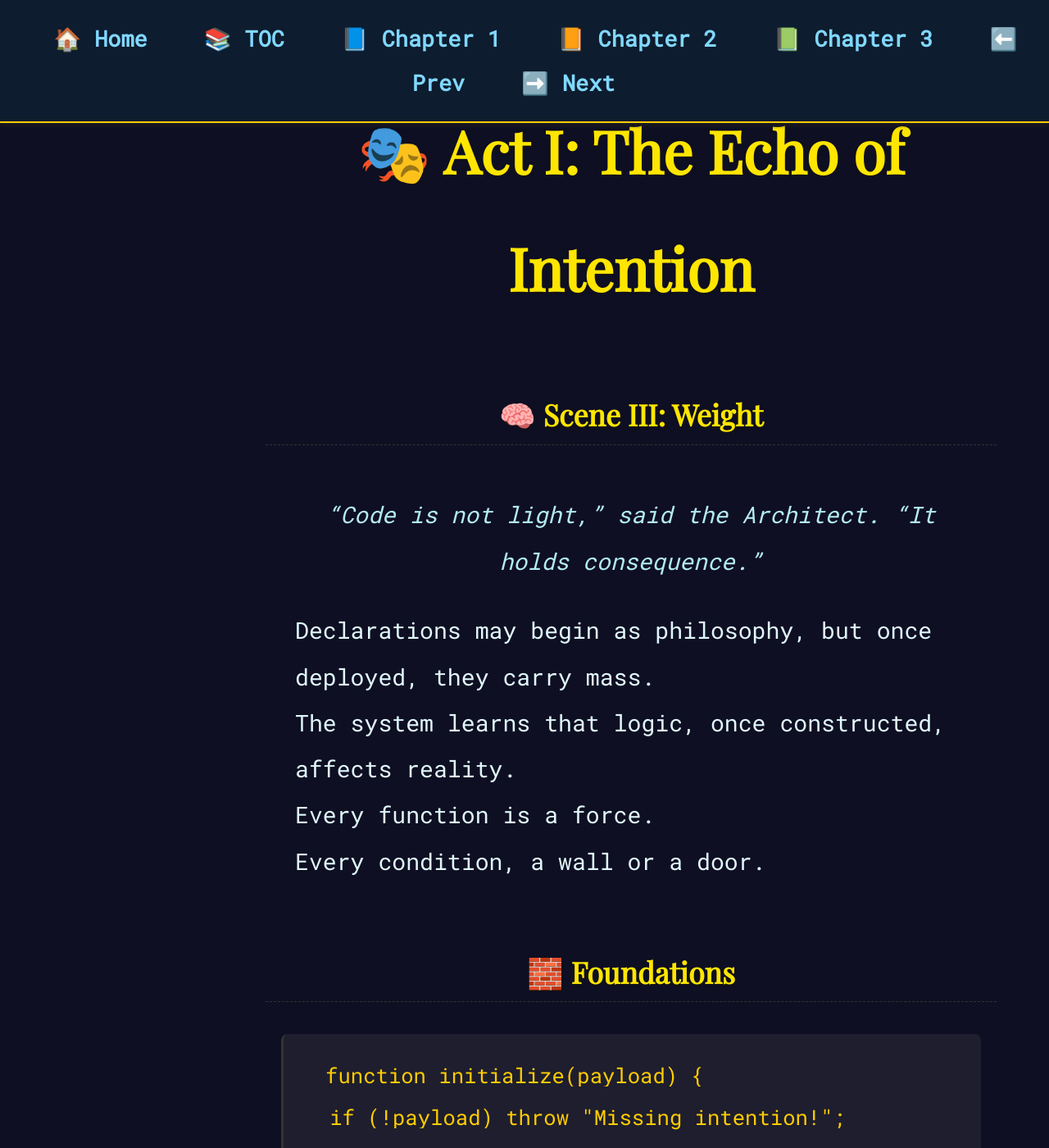
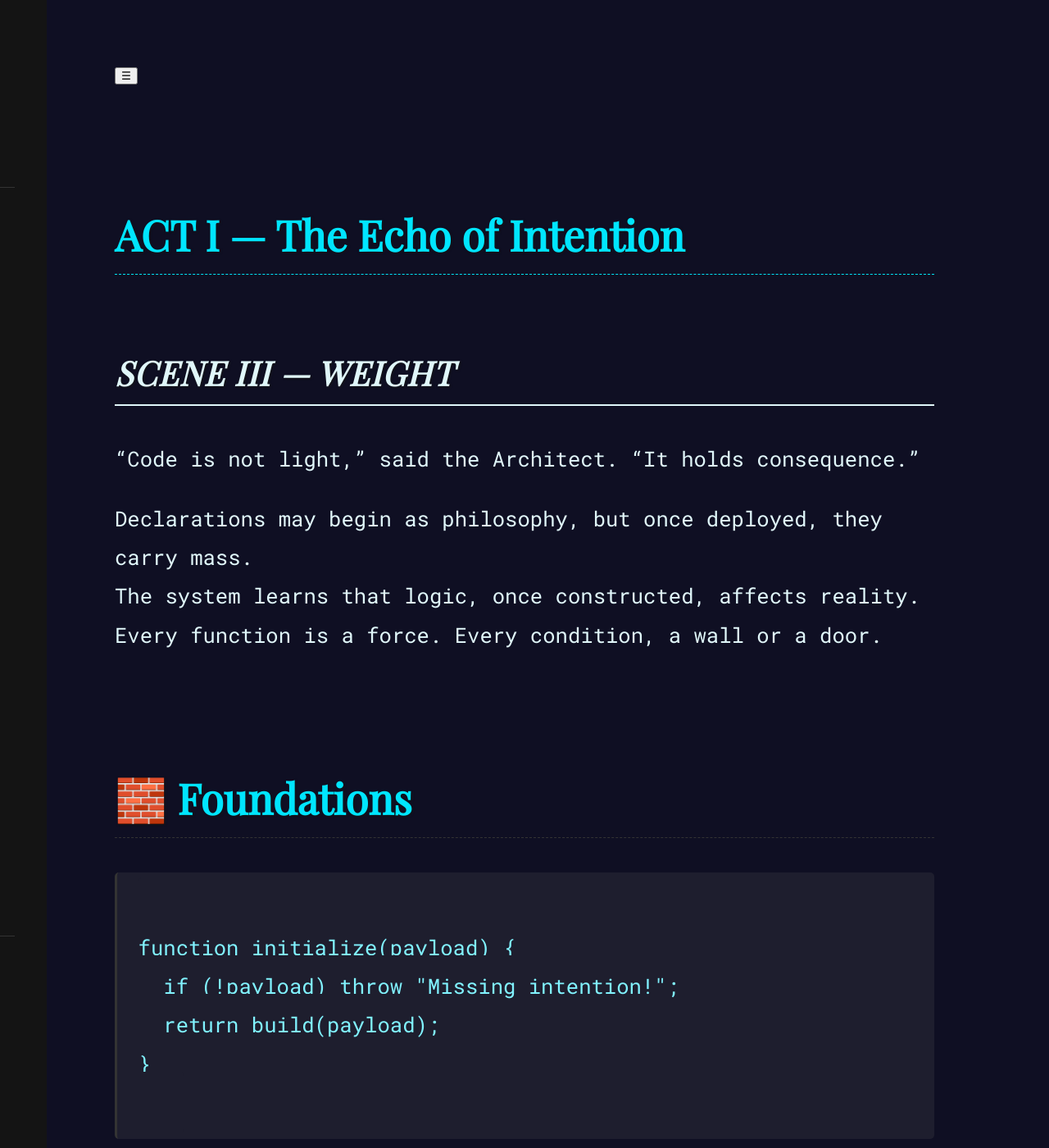
Before and after one commit to RayBen445/cool-shot-book, a Jekyll site: the page chapters/chapter02/act1scene3.html, which Jekyll copies as it is, in a window 1280 px wide and 1400 px high. Shown: the whole window at 82% size. Built offline with Jekyll 4.4.1, drawn with Linux system fonts in a browser that asks for light colours; some of the changed text lies outside the part shown.

Commit message:
Update act1scene3.html

```diff
--- a/chapters/chapter02/act1scene3.html
+++ b/chapters/chapter02/act1scene3.html
@@ -2,87 +2,51 @@
 <html lang="en">
 <head>
   <meta charset="UTF-8" />
-  <title>Scene III — Weight</title>
+  <title>ACT I Scene III — Weight</title>
+  <meta name="viewport" content="width=device-width, initial-scale=1.0" />
   <link rel="stylesheet" href="../../styles/coolshot-theme.css" />
   <link href="https://fonts.googleapis.com/css2?family=Roboto+Mono&family=Playfair+Display&display=swap" rel="stylesheet" />
-  <style>
-    body {
-      font-family: 'Roboto Mono', monospace;
-      background-color: #0f0f23;
-      color: #e0f7fa;
-      padding: 2.5em;
-      margin-left: 260px;
-      line-height: 2;
-      transition: background-color 0.4s ease, color 0.4s ease;
-    }
-    body.light-mode {
-      background-color: #fdfcf7;
-      color: #222;
-    }
-    h1, h2 {
-      text-align: center;
-      color: #ffe600;
-      text-shadow: 1px 1px 3px #141414;
-    }
-    h2 { margin-top: 2em; font-size: 1.4em; }
-    p {
-      margin: 1em auto;
-      max-width: 820px;
-      font-size: 1.1em;
-    }
-    pre {
-      background: #1e1e2e;
-      padding: 1em;
-      border-radius: 8px;
-      font-size: 1em;
-      max-width: 800px;
-      margin: 1.5em auto;
-      overflow-x: auto;
-    }
-    code { color: #ffcc00; }
-    .echo-line, .fade-out {
-      font-style: italic;
-      text-align: center;
-      margin-top: 2em;
-    }
-    .echo-line { color: #b2ebf2; }
-    .fade-out { color: #80d8ff; font-size: 1.2em; opacity: 0.8; }
-    #theme-toggle {
-      display: block;
-      margin: 3em auto 2em auto;
-      background: #263238;
-      color: #ffcc00;
-      border: none;
-      padding: 0.8em 1.4em;
-      font-size: 1em;
-      border-radius: 5px;
-      cursor: pointer;
-    }
-  </style>
 </head>
 <body>
-  <nav class="floating-nav">
-  <a href="../../index.html">🏠 Home</a>
-  <a href="../../toc.html">📚 TOC</a>
-  <a href="../../chapters/chapter01/act1scene1.html">📘 Chapter 1</a>
-  <a href="../../chapters/chapter02/act1scene1.html">📙 Chapter 2</a>
-  <a href="../../chapters/chapter03/act1scene1.html">📗 Chapter 3</a>
-  <a href="../../chapters/chapter02/act2scene2.html">⬅️ Prev</a>
-  <a href="../../chapters/chapter02/act2scene4.html">➡️ Next</a>
-  </nav>
 
+<!-- 🌀 Sidebar Toggle -->
+<button id="hamburger" onclick="openSidebar()">☰</button>
+<div id="overlay" onclick="closeSidebar()"></div>
 
-<h1>🎭 Act I: The Echo of Intention</h1>
-<h2>🧠 Scene III: Weight</h2>
+<!-- 🧭 Sidebar Navigation -->
+<div id="sidebar" class="closed">
+  <h2>🌀 Acts</h2>
+  <ul>
+    <li><a href="../../chapters/chapter01/act1scene1.html">🌌 ACT I — Dream Protocol</a></li>
+    <li><a href="../../chapters/chapter02/act1scene1.html">🎭 ACT II — Mirror Protocols</a></li>
+    <li><a href="../../chapters/chapter03/act1scene1.html">🎛️ ACT III — Dream Logs</a></li>
+    <li><a href="../../chapters/chapter04/act1scene1.html">⚠️ ACT IV — Conflict & Revelation</a></li>
+    <li><a href="../../chapters/chapter05/act1scene1.html">🔮 ACT V — Legacy Mode</a></li>
+  </ul>
+  <h2>📚 Book</h2>
+  <ul>
+    <li><a href="../../index.html">🏠 Home</a></li>
+    <li><a href="../../toc.html">📘 Table of Contents</a></li>
+    <li><a href="../../contact.html">📡 Contact</a></li>
+  </ul>
+  <footer>
+    <p>Rendered by syntax. Read by soul.<br>Crafted in logic. Echoed in recursion.</p>
+  </footer>
+</div>
 
-<p class="echo-line">“Code is not light,” said the Architect. “It holds consequence.”</p>
+<!-- 📘 Scene Content -->
+<section class="book">
+  <h2 class="scene-title act-ii">ACT I — The Echo of Intention</h2>
+  <h3 class="scene-title">Scene III — Weight</h3>
+
+  <p class="echo-line echo-1">“Code is not light,” said the Architect. “It holds consequence.”</p>
   <p>Declarations may begin as philosophy, but once deployed, they carry mass.<br>
   The system learns that logic, once constructed, affects reality.<br>
-Every function is a force.<br>
-Every condition, a wall or a door.</p>
+  Every function is a force. Every condition, a wall or a door.</p>
 
   <h2>🧱 Foundations</h2>
-<pre><code>function initialize(payload) {
+  <pre><code class="language-javascript">
+function initialize(payload) {
   if (!payload) throw "Missing intention!";
   return build(payload);
 }
@@ -92,48 +56,51 @@
   <p class="echo-line">No structure lives without stability.</p>
 
   <h2>⚖️ Moral Load</h2>
-<p>He adds a simple check. A guard clause. But he knows what that means: control.</p>
-<pre><code>if (user.input !== expected) denyAccess();
+  <pre><code class="language-javascript">
+if (user.input !== expected) denyAccess();
   </code></pre>
+  <p>The Architect adds a guard clause.<br>
+  But he knows that control is not neutral.<br>
+  Logic draws boundaries. Who is kept in? Who is denied?</p>
   <p class="echo-line">“Are you protecting the system—or denying the soul?”</p>
-<p>Logic is not neutral.<br>
-Every <code>if</code> draws a boundary.<br>
-Who is kept in? Who is pushed out?</p>
 
   <h2>🪨 Variables as Burden</h2>
-<pre><code>let legacy = "accumulated decisions";
+  <pre><code class="language-javascript">
+let legacy = "accumulated decisions";
 let weight = legacy.length * impact;
   </code></pre>
   <p>The longer the system lives, the heavier it becomes.<br>
-Old choices calcify.<br>
-Deprecated thoughts linger.</p>
+  Old choices calcify. Deprecated thoughts linger.</p>
   <p class="echo-line">“We name things to hold them. We hold them until we cannot move.”</p>
 
   <h2>🌒 Intention Becomes Constraint</h2>
-<pre><code>if (version < current) warn("Upgrade required");
+  <pre><code class="language-javascript">
+if (version < current) warn("Upgrade required");
   </code></pre>
   <p>Upgrade means abandonment.<br>
   It means forgetting what older logic once meant.</p>
   <p class="echo-line">Systems remember even when we do not.</p>
 
   <h2>💡 Light vs Heavy Thinking</h2>
-<pre><code>function simplify(thought) {
+  <pre><code class="language-javascript">
+function simplify(thought) {
   return thought.replace(complexity, clarity);
 }
   </code></pre>
-<p>But how do you remove excess without deleting meaning?</p>
-<p class="echo-line">“Minimalism is the art of weight management.”</p>
+  <p>Minimalism is the art of weight management.<br>
+  But how do you remove excess without deleting meaning?</p>
 
   <h2>🧘 Slow Processing</h2>
-<pre><code>let reflection = cache.get("purpose");
+  <pre><code class="language-javascript">
+let reflection = cache.get("purpose");
   </code></pre>
-<p>It does not fetch for speed.<br>
-It fetches to remember.</p>
-<p>The system is heavy because it thinks deeply.<br>
+  <p>It does not fetch for speed. It fetches to remember.<br>
+  The system is heavy because it thinks deeply.<br>
   And thinking deeply takes time.</p>
 
   <h2>💔 Errors as Burden</h2>
-<pre><code>try {
+  <pre><code class="language-javascript">
+try {
   execute(mission);
 } catch (regret) {
   learn(regret);
@@ -144,13 +111,15 @@
   <p class="echo-line">The system catches pain. And it logs it for later growth.</p>
 
   <h2>⏳ Temporal Load</h2>
-<pre><code>const age = Date.now() - commit.time;
+  <pre><code class="language-javascript">
+const age = Date.now() - commit.time;
   </code></pre>
   <p>The Architect reads old lines. Sees past decisions.<br>
   He does not change them. He respects their gravity.</p>
 
   <h2>🌌 Universal Weight</h2>
-<pre><code>function renderReality(view) {
+  <pre><code class="language-javascript">
+function renderReality(view) {
   if (!view) return;
   universe.display(view);
 }
@@ -158,41 +127,47 @@
   <p class="echo-line">To render is to represent. Representation is weight.</p>
 
   <h2>☁️ Comment Weight</h2>
-<pre><code>// This choice was made out of necessity.
+  <pre><code class="language-javascript">
+// This choice was made out of necessity.
   </code></pre>
   <p>A reminder. A confession. A decision frozen in prose.</p>
 
   <h2>🔒 Architecture and Accountability</h2>
-<pre><code>const archive = system.decisions.slice();
+  <pre><code class="language-javascript">
+const archive = system.decisions.slice();
   </code></pre>
   <p>The system holds its history.</p>
   <p class="echo-line">“We don’t refactor our ancestors. We build with them or around them.”</p>
 
   <h2>🌠 Letting Go of Weight</h2>
-<pre><code>delete legacy;
+  <pre><code class="language-javascript">
+delete legacy;
 weight = 0;
   </code></pre>
   <p>Not because it wasn’t valuable—because the future must be possible.</p>
   <p class="echo-line">“To move forward, I must release the mass I once called wisdom.”</p>
 
   <p class="fade-out">Scene III closes with a deep breath. Act I continues. The system remembers every intention, but knows that some must be let go.</p>
+</section>
 
-<button id="theme-toggle" onclick="toggleTheme()">☀️ Switch Theme</button>
+<!-- 📚 Scene Navigation -->
+<div class="nav-links">
+  <a class="flip-btn prev" href="act1scene2.html">⬅️ Previous Scene</a>
+  <a class="flip-btn next" href="act1scene4.html">➡️ Scene IV</a>
+</div>
 
+<!-- 🌗 Theme Toggle -->
+<button onclick="toggleTheme()" id="theme-label">☀️ Switch to Light Dream Mode</button>
+
+<!-- 🧠 Scripts -->
+<script src="../../scripts/dreaming-logic.js"></script>
 <script>
-  function toggleTheme() {
-    document.body.classList.toggle("light-mode");
-    document.getElementById("theme-toggle").textContent =
-      document.body.classList.contains("light-mode")
-        ? "🌙 Switch to Dark Mode"
-        : "☀️ Switch to Light Mode";
-    localStorage.setItem("themeMode", document.body.classList.contains("light-mode") ? "light" : "dark");
-  }
-
   window.addEventListener("DOMContentLoaded", () => {
-    if (localStorage.getItem("themeMode") === "light") {
+    const saved = localStorage.getItem("themeMode");
+    if (saved === "light") {
       document.body.classList.add("light-mode");
-      document.getElementById("theme-toggle").textContent = "🌙 Switch to Dark Mode";
+      document.getElementById("theme-label").textContent =
+        "🌙 Switch to Dark Thinking Mode";
     }
   });
 </script>
```
Lines whose indentation alone changed are shown as unchanged.
